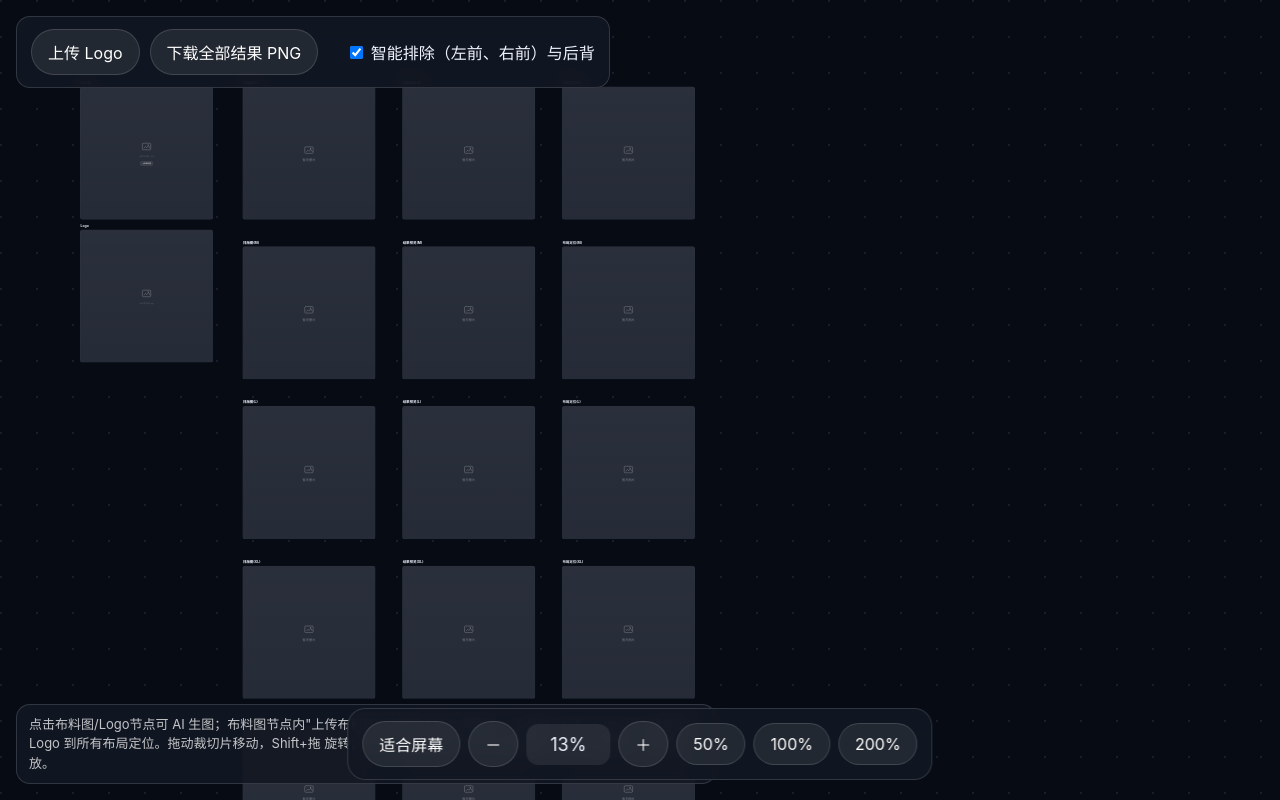
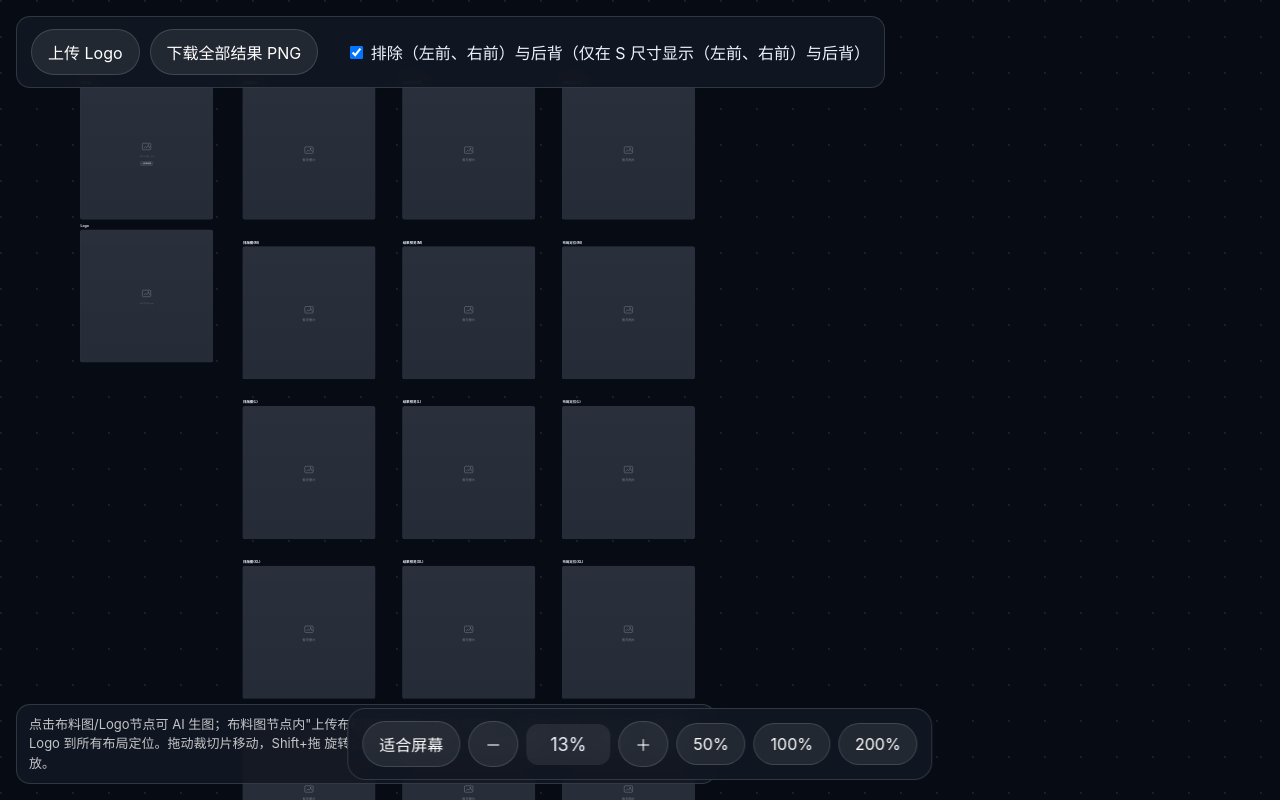
Before and after one commit to lengweiping1983/print-canvas, a website: page public/index.html in a window 1280 px wide. Drawn offline with nearby package versions, Linux system fonts and the light colour scheme.

Commit message:
修改描述

```diff
--- a/public/index.html
+++ b/public/index.html
@@ -45,7 +45,7 @@ input[type=file]{display:none}
 <div id="toolbar">
   <button id="uploadLogoBtn">上传 Logo</button>
   <button id="saveAllBtn">下载全部结果 PNG</button>
-  <label style="margin-left:18px;cursor:pointer;user-select:none;"><input type="checkbox" id="filterToggle" checked> 智能排除（左前、右前）与后背</label>
+  <label style="margin-left:18px;cursor:pointer;user-select:none;"><input type="checkbox" id="filterToggle" checked> 排除（左前、右前）与后背（仅在 S 尺寸显示（左前、右前）与后背）</label>
 </div>
 <div id="app"><div id="canvasRoot"></div></div>
 <!-- AI 生图面板 · 布料图 -->
```
